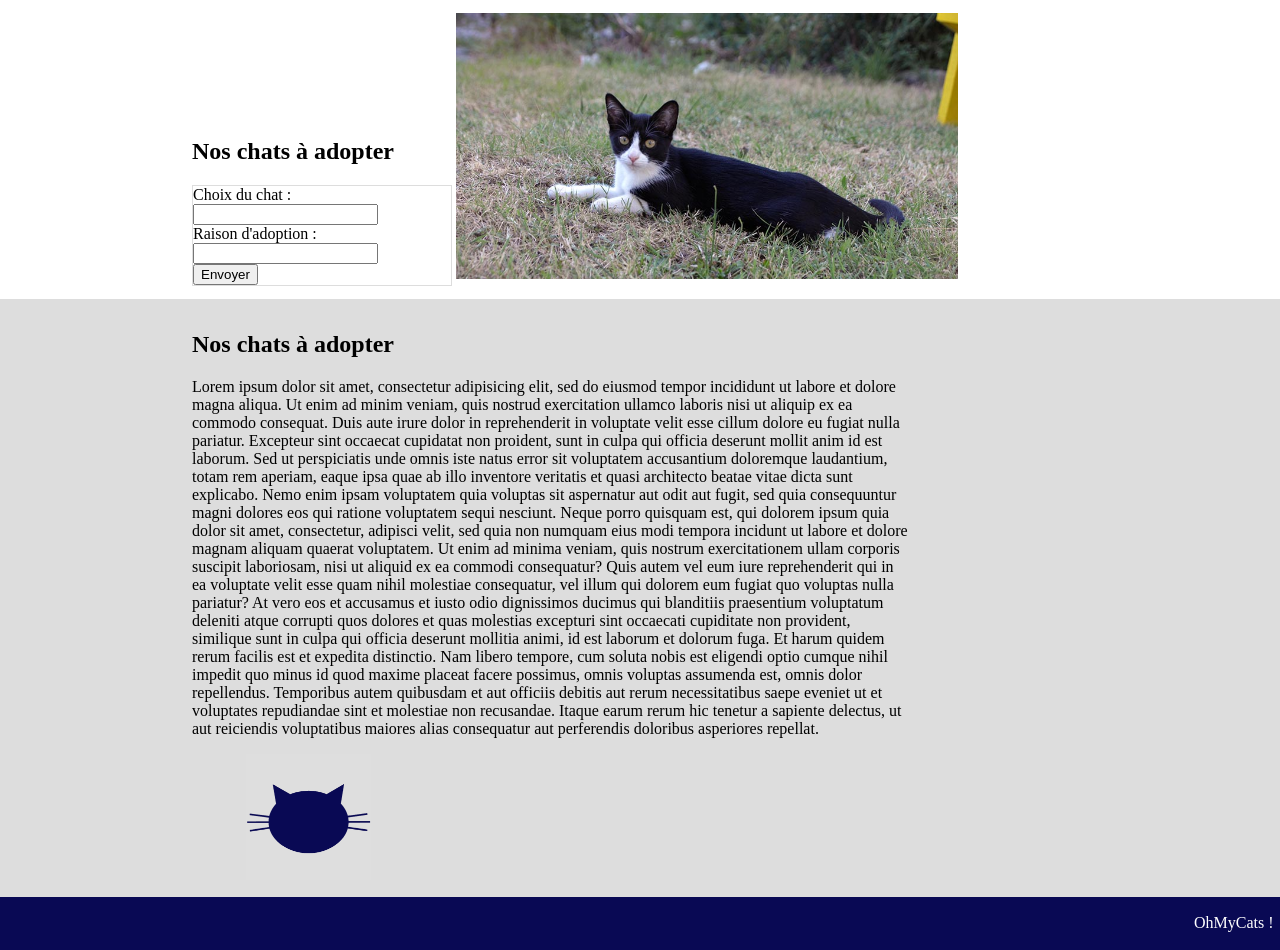
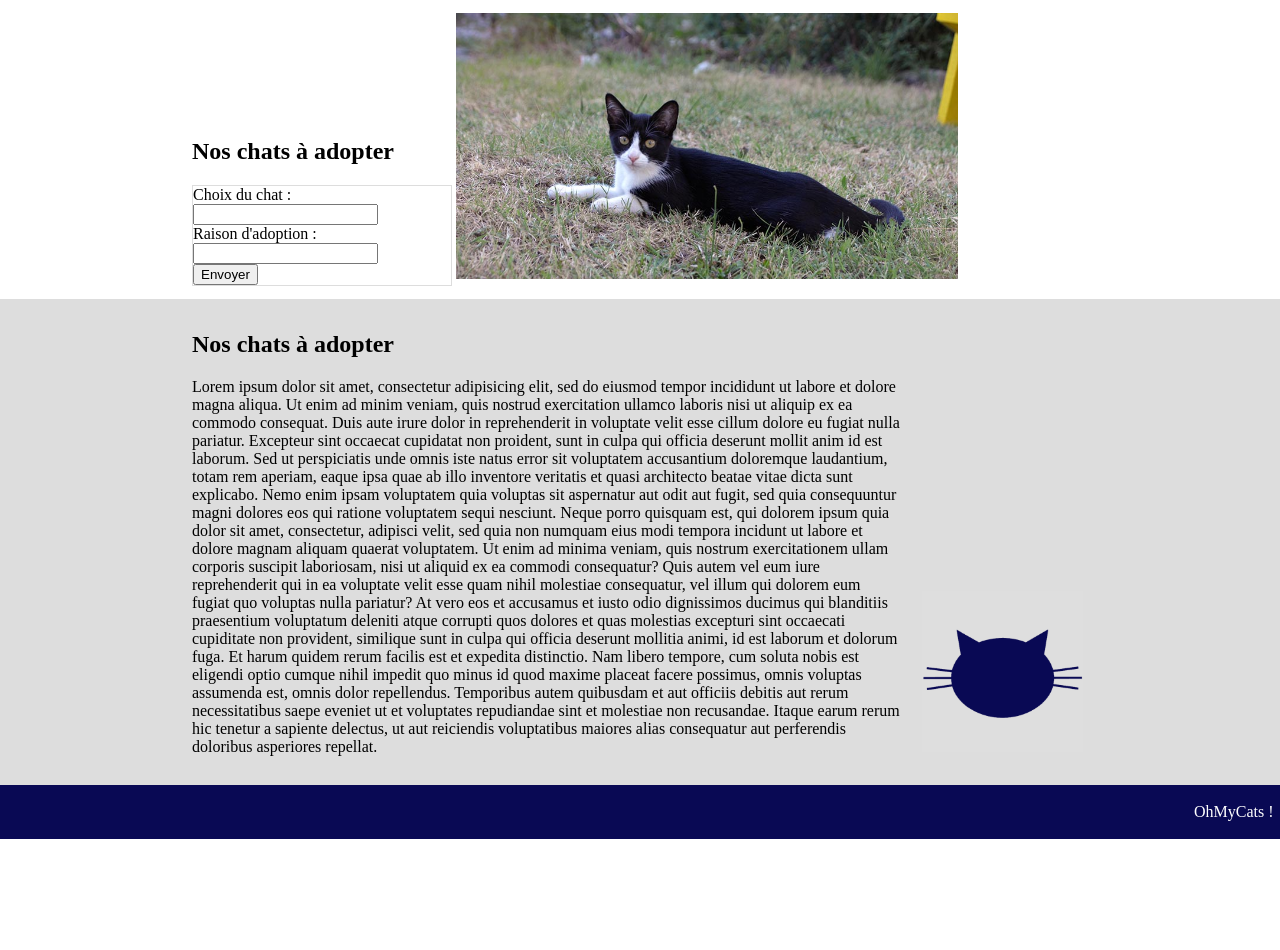
Before and after one commit to prostain/miw, a plain HTML site: page exo_depart/index.html in a window 1280 px wide. Shown: the part 222-1172 px from the top of the page. After the commit the page ends 1061 px from the top, so only its background shows below. Drawn offline with Linux system fonts and the light colour scheme.

Commit message:
debug css .tete-chat

```diff
--- a/exo_depart/style.css
+++ b/exo_depart/style.css
@@ -58,7 +58,7 @@ html,body
 .content-bloc-text
 {
     display: inline-block;
-    width:80%;
+    width:79%;
 }
 .content-bloc-image
 {
@@ -72,7 +72,7 @@ html,body
 
 .tete-chat
 {
-    width: 70%;
+    width: 90%;
     height: auto;
     background-color: #090954;
 
```
